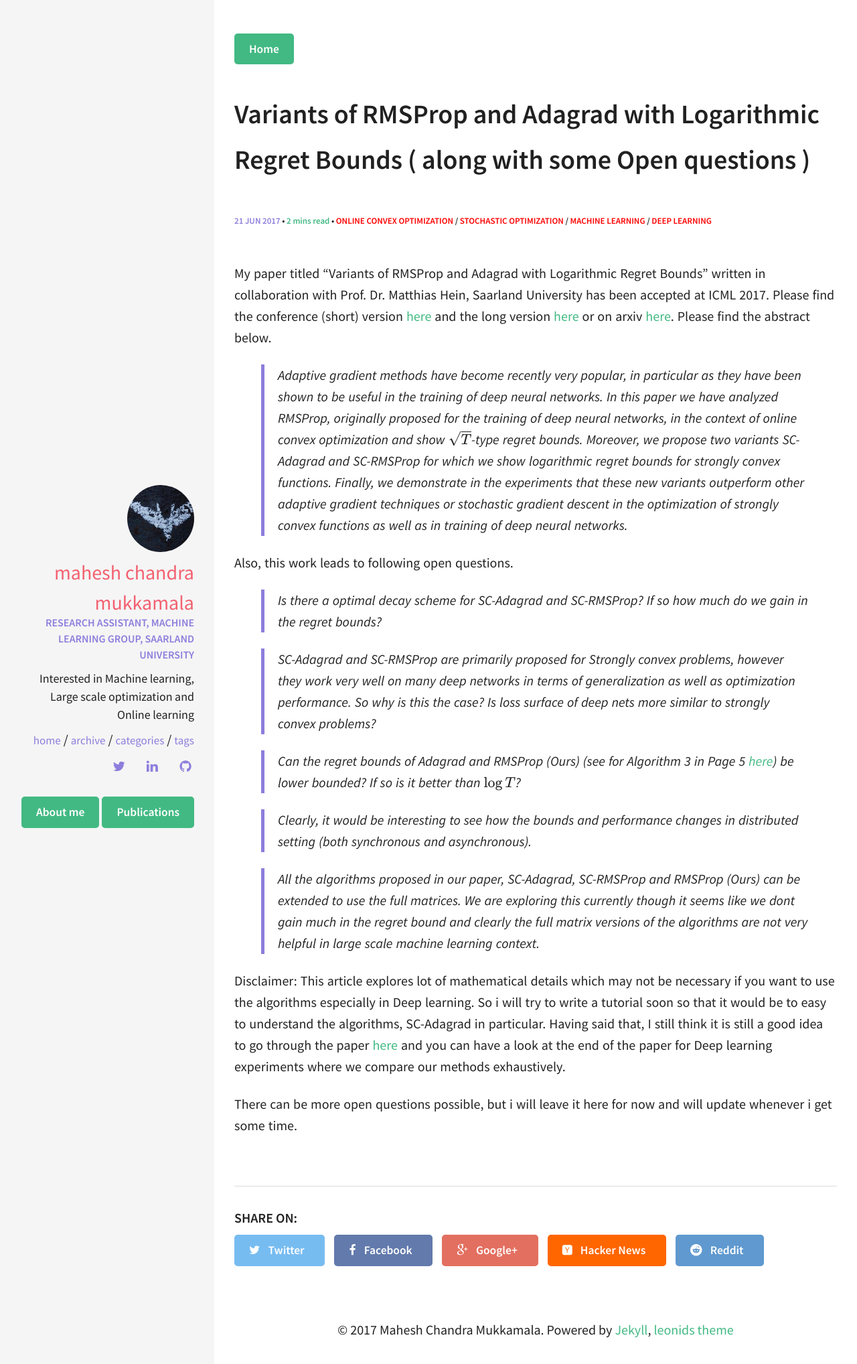
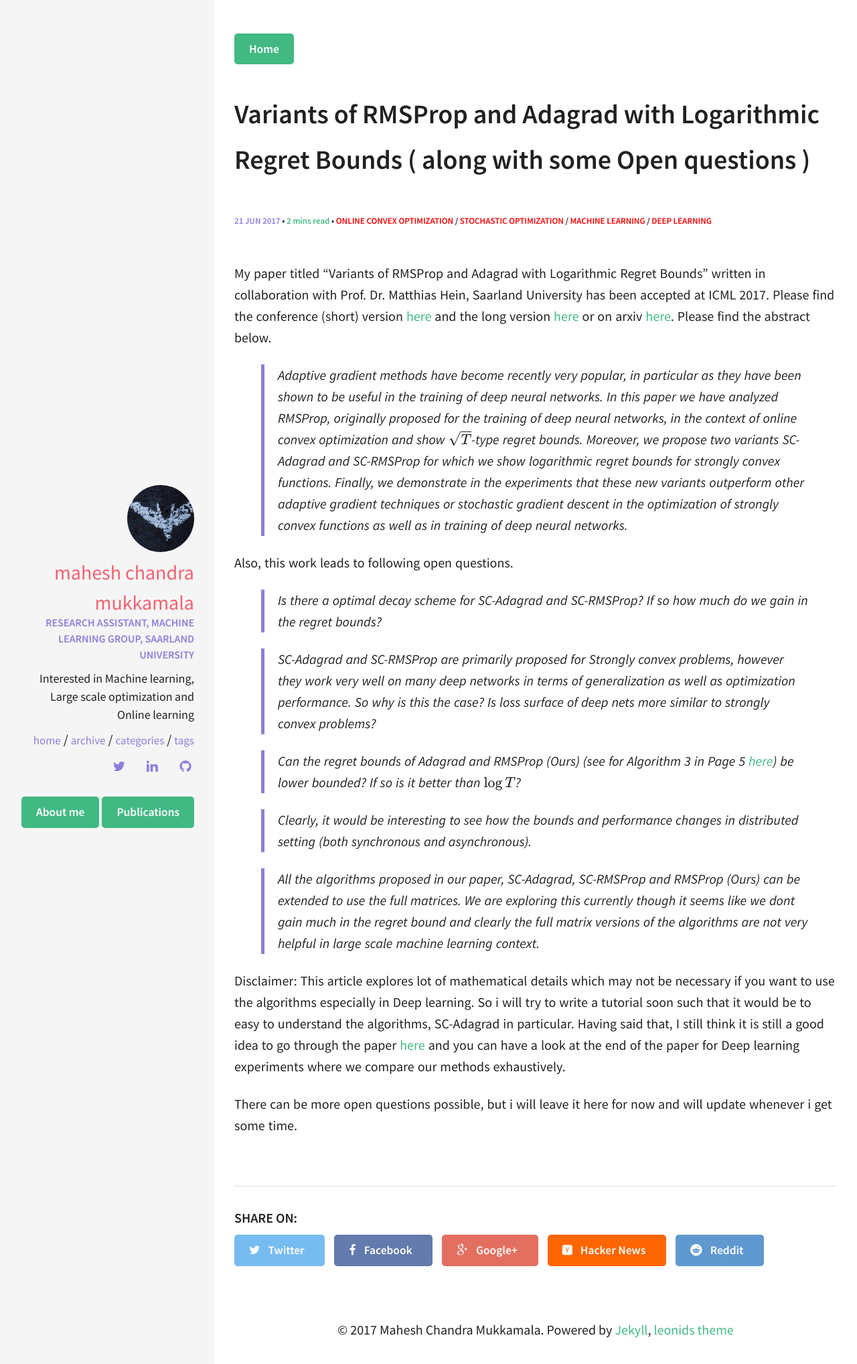
Before and after one commit to mmahesh/mmahesh.github.io, a Jekyll site: the page built from _posts/2017-06-21-variants-of-rmsprop-and-adagrad-with-logarithmic-regret-bounds.md, in a window 1280 px wide. Shown: the top 2036 px of the page at 67% size. Built offline with Jekyll 4.4.1, drawn with Linux system fonts in a browser that asks for light colours; formulas are drawn with MathJax 3; comment, search, counter and statistics services are not loaded.

Commit message:
added minor edit

```diff
--- a/_posts/2017-06-21-variants-of-rmsprop-and-adagrad-with-logarithmic-regret-bounds.md
+++ b/_posts/2017-06-21-variants-of-rmsprop-and-adagrad-with-logarithmic-regret-bounds.md
@@ -9,7 +9,7 @@ excerpt: "My paper titled \" <a href='http://www.ml.uni-saarland.de/Publications
 Adaptive gradient methods have become recently very popular, in particular as they have been shown to be useful in the training of deep neural networks. In this paper we have analyzed RMSProp, originally proposed for the training of deep neural networks, in the context of online convex optimization and show $\\sqrt{T}$-type regret bounds. Moreover, we propose two variants SC-Adagrad and SC-RMSProp for which we show logarithmic regret bounds for strongly convex functions. Finally, we demonstrate in the experiments that these new variants outperform other adaptive gradient techniques or stochastic gradient descent in the optimization of strongly convex functions as well as in training of deep neural networks.
 <br>
 <br>
-Disclaimer: This article explores lot of mathematical details which may not be necessary if you want to use the algorithms especially in Deep learning. So i will try to write a tutorial soon so that it would be to easy to understand the algorithms, SC-Adagrad in particular. Having said that, I  still think it is still a good idea to go through the paper <a href='http://www.ml.uni-saarland.de/Publications/MukHei-VariantsRMSPropAdagradLogRegret.pdf' target='_blank' >here</a>  and you can have a look at the end of the paper for  Deep learning experiments where we compare our methods exhaustively.
+Disclaimer: This article explores lot of mathematical details which may not be necessary if you want to use the algorithms especially in Deep learning. So i will try to write a tutorial soon such that it would be to easy to understand the algorithms, SC-Adagrad in particular. Having said that, I  still think it is still a good idea to go through the paper <a href='http://www.ml.uni-saarland.de/Publications/MukHei-VariantsRMSPropAdagradLogRegret.pdf' target='_blank' >here</a>  and you can have a look at the end of the paper for  Deep learning experiments where we compare our methods exhaustively.
 "
 comments: true
 ---
@@ -29,6 +29,6 @@ Also, this work leads to following open questions.
 
 > All the algorithms proposed in our paper, SC-Adagrad, SC-RMSProp and RMSProp (Ours) can be extended to use the full matrices. We are exploring this currently though it seems like we dont gain much in the regret bound and clearly the full matrix versions of the algorithms are not very helpful in large scale machine learning context.
 
-Disclaimer: This article explores lot of mathematical details which may not be necessary if you want to use the algorithms especially in Deep learning. So i will try to write a tutorial soon so that it would be to easy to understand the algorithms, SC-Adagrad in particular. Having said that, I  still think it is still a good idea to go through the paper <a href='http://www.ml.uni-saarland.de/Publications/MukHei-VariantsRMSPropAdagradLogRegret.pdf' target='_blank' >here</a>  and you can have a look at the end of the paper for  Deep learning experiments where we compare our methods exhaustively.
+Disclaimer: This article explores lot of mathematical details which may not be necessary if you want to use the algorithms especially in Deep learning. So i will try to write a tutorial soon such that it would be to easy to understand the algorithms, SC-Adagrad in particular. Having said that, I  still think it is still a good idea to go through the paper <a href='http://www.ml.uni-saarland.de/Publications/MukHei-VariantsRMSPropAdagradLogRegret.pdf' target='_blank' >here</a>  and you can have a look at the end of the paper for  Deep learning experiments where we compare our methods exhaustively.
 
 There can be more open questions possible, but i will leave it here for now and will update whenever i get some time.
```
